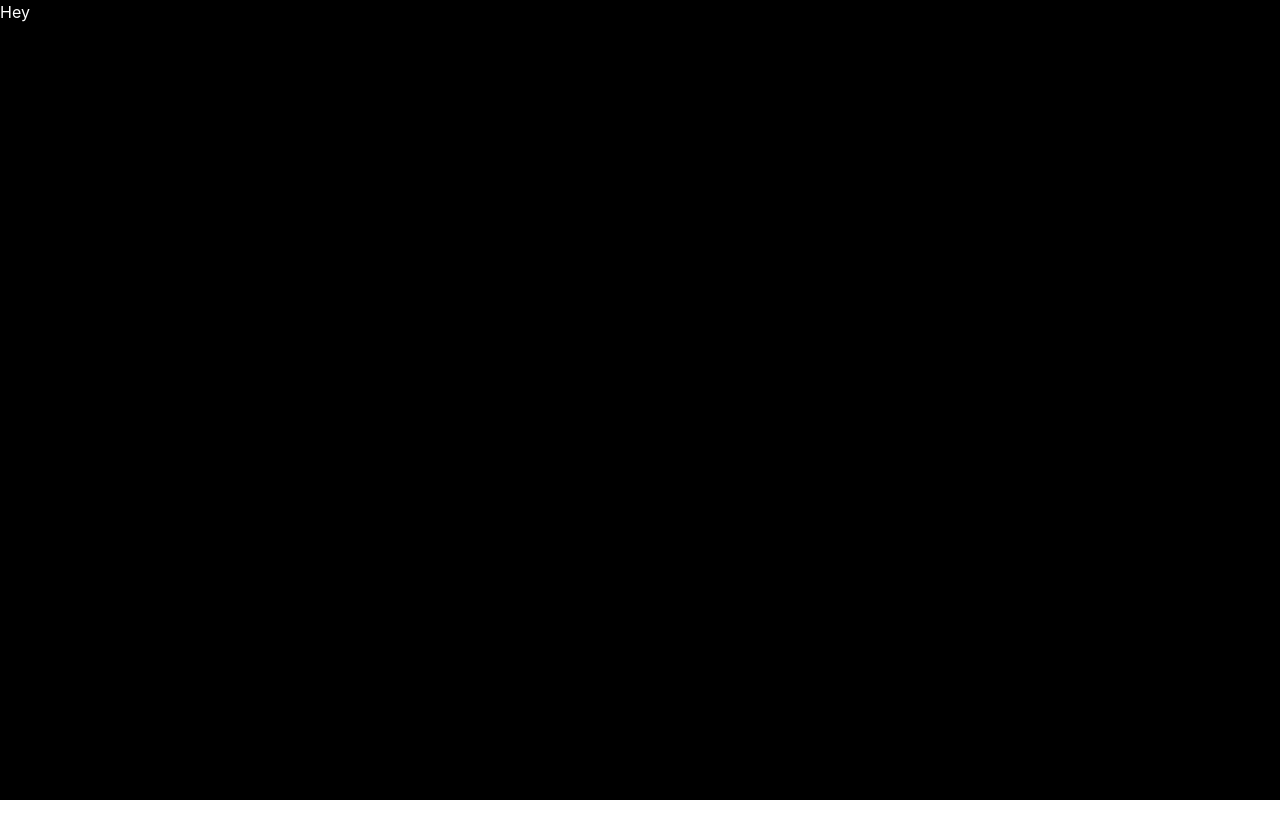
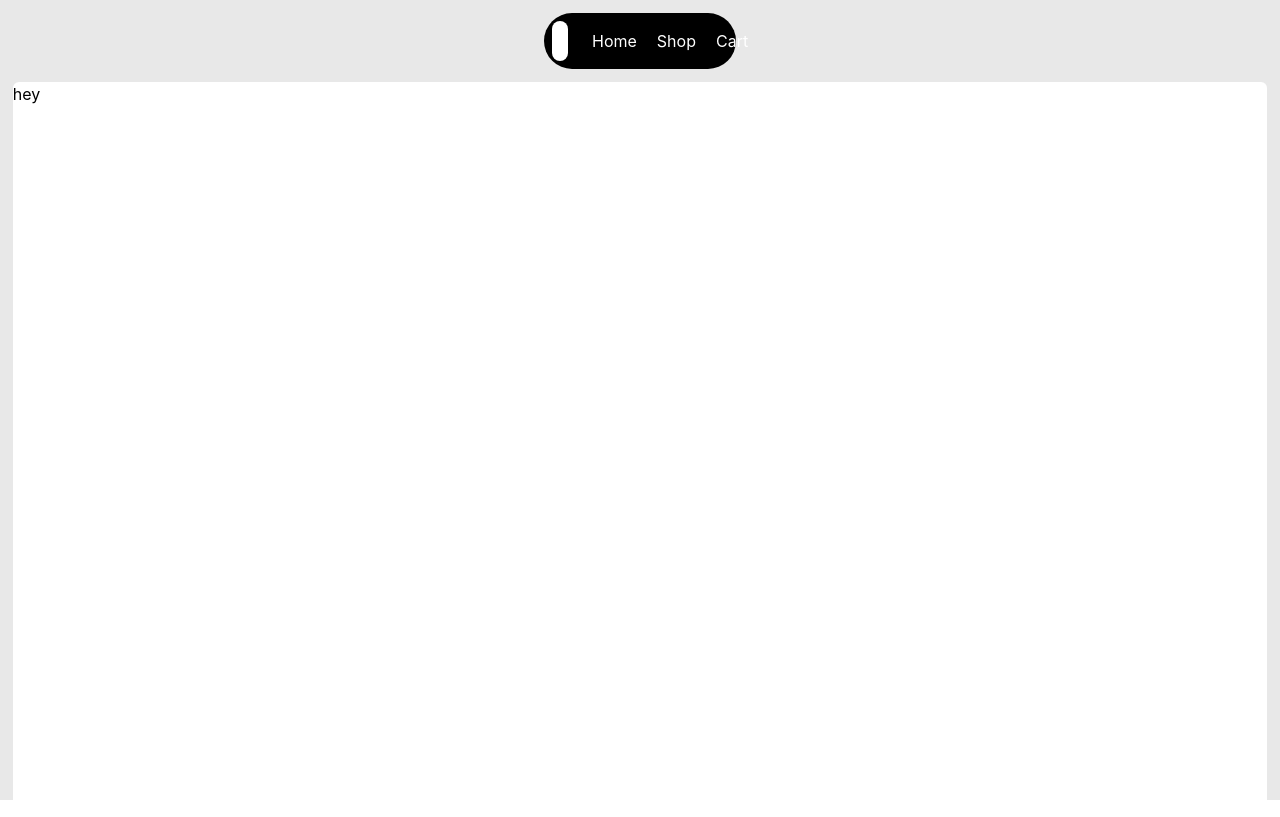
Before and after one commit to Durotaren/shopping-cart, a React (Vite) app: page / in a window 1280 px wide. Built offline with nearby package versions, Linux system fonts and the light colour scheme.

Commit message:
Develop the Nav component

```diff
--- a/index.html
+++ b/index.html
@@ -2,7 +2,7 @@
 <html lang="en">
   <head>
     <meta charset="UTF-8" />
-    <link rel="icon" type="image/svg+xml" href="/public/shop.svg" />
+    <link rel="icon" type="image/svg+xml" href="/shop.svg" />
     <meta name="viewport" content="width=device-width, initial-scale=1.0" />
     <title>ReactShop</title>
   </head>
--- a/src/App.tsx
+++ b/src/App.tsx
@@ -1,5 +1,12 @@
+import Nav from './components/Nav';
+
 function App() {
-  return <div className="bg-black h-[100vh] text-white">Hey</div>;
+  return (
+    <div className="bg-[#E8E8E8] h-[100vh] p-[1vw] text-white">
+      <Nav />
+      <div className="h-[95%] rounded-md bg-[#FFFFFF] text-black">hey</div>
+    </div>
+  );
 }
 
 export default App;
--- /dev/null
+++ b/src/components/Nav.tsx
@@ -0,0 +1,16 @@
+import cartSvg from '../assets/cart.svg';
+
+export default function Nav() {
+  return (
+    <div className="w-[15vw] h-[56px] mx-auto mb-[1vw] bg-black rounded-4xl flex items-center cursor-pointer">
+      <div className="ml-[8px] h-10 w-10 bg-white rounded-4xl mr-6">
+        <img className="p-2" src={cartSvg} alt="" />
+      </div>
+      <div className="flex gap-5">
+        <button className="cursor-pointer">Home</button>
+        <button className="cursor-pointer">Shop</button>
+        <button className="cursor-pointer">Cart</button>
+      </div>
+    </div>
+  );
+}
--- a/src/components/Shop.tsx
+++ b/src/components/Shop.tsx
@@ -8,10 +8,10 @@ export default function Shop() {
   useEffect(() => {
     fetch('https://fakestoreapi.com/products')
       .then((response) => response.json())
-      .then((data: Product[]) => setItems(data));
+      .then((data: Product[]) => setItems(data.slice(0, 6)));
   }, []);
   return (
-    <ul>
+    <ul className="flex">
       {items.map((item) => (
         <Item item={item} />
       ))}
```
Also changed, not shown: src/assets/cart.svg (added), src/assets/shop.svg (deleted).
